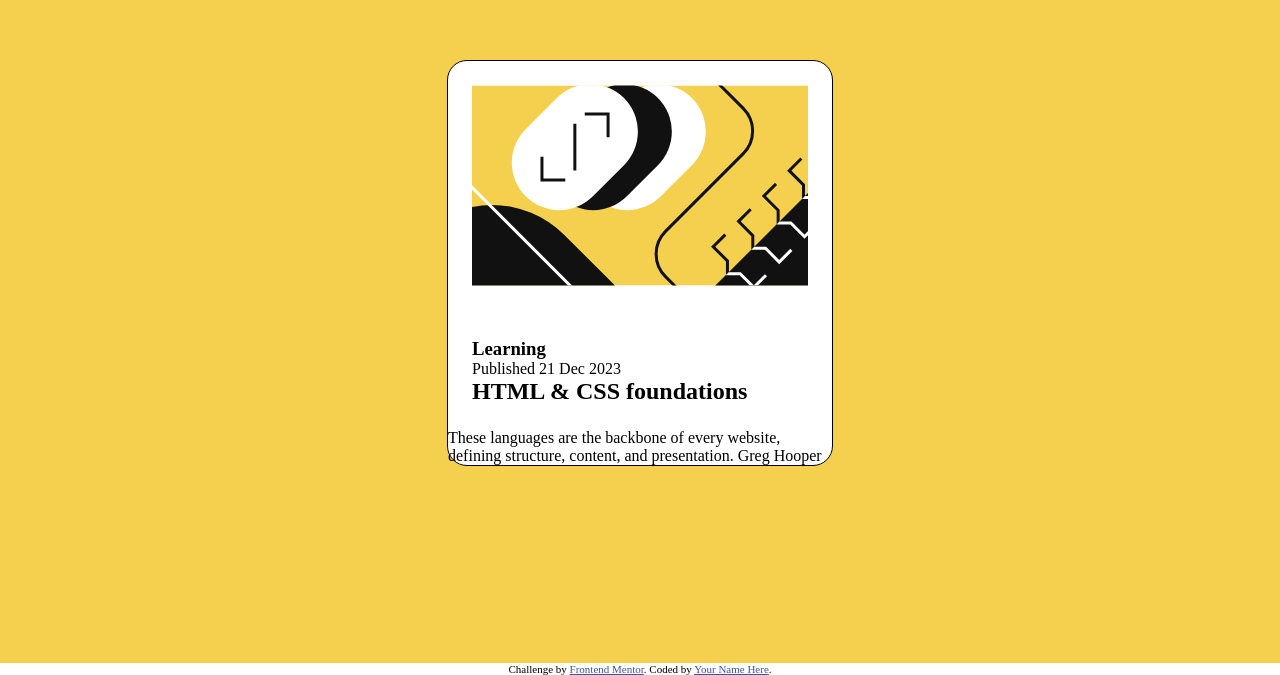
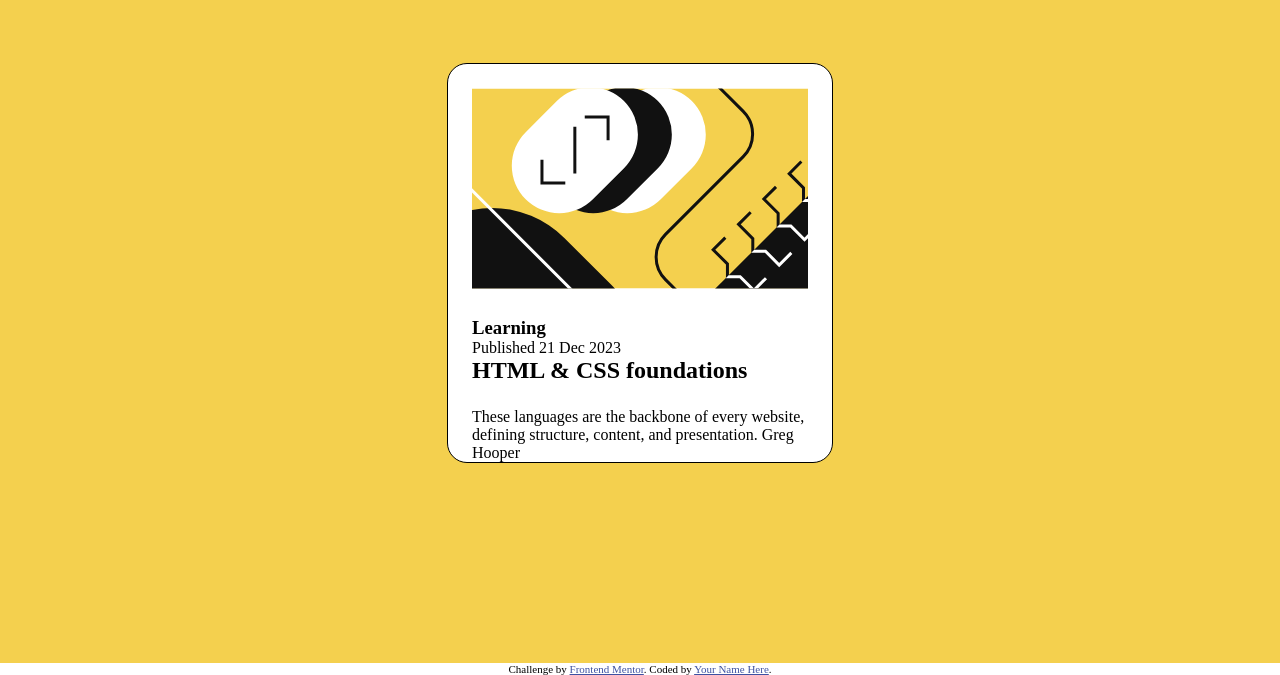
Before and after one commit to henryapm/blog-preview-card-main, a plain HTML site: page index.html in a window 1280 px wide. Shown: the part 137-812 px from the top of the page. Drawn offline with Linux system fonts and the light colour scheme.

Commit message:
padding changes

```diff
--- a/style.css
+++ b/style.css
@@ -26,10 +26,10 @@ main{
 }
 
 img{
-  padding: 24px;
+  padding: 24px 24px 0 24px;
   border-radius: 10px;
 }
 
-.card-header{
-  padding: 24px;
+.card-header, .card-body{
+  padding: 24px 24px 0 24px;
 }
```
